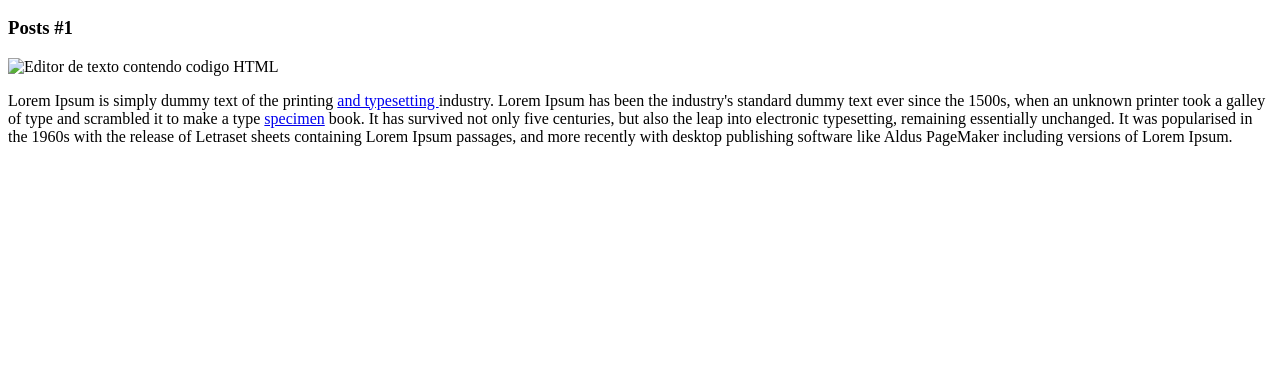
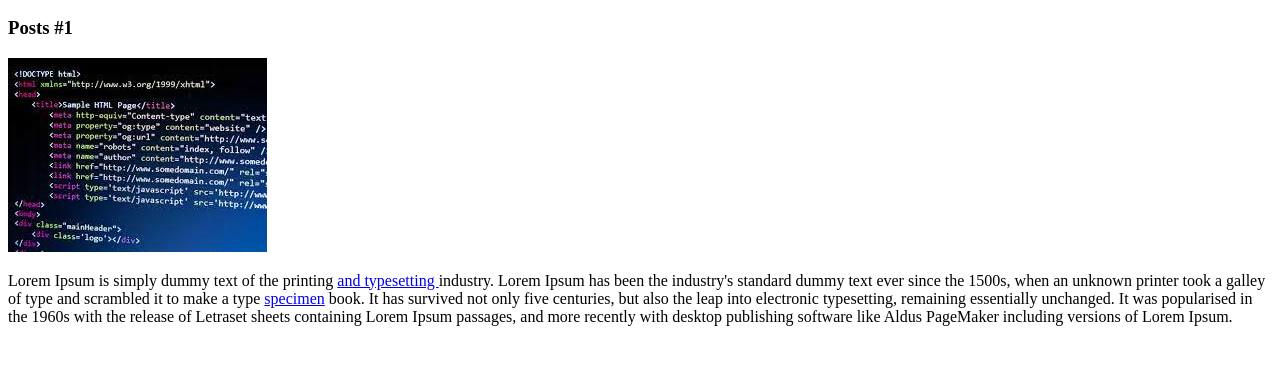
Before and after one commit to Djalmapinheiro/Curso-HTML-5-, a plain HTML site: page index.html in a window 1280 px wide. Shown: the part 263-628 px from the top of the page. Drawn offline with Linux system fonts and the light colour scheme.

Commit message:
Inserir ImagemHTML

```diff
--- a/index.html
+++ b/index.html
@@ -16,7 +16,7 @@
        <article>
            <header>
                <h3>Posts #1</h3>
-               <img src="Htmlcode" alt="Editor de texto contendo codigo HTML">
+               <img src="Htmlcode.jfif" alt="Editor de texto contendo codigo HTML">
            </header>
            <p>
             Lorem Ipsum is simply dummy text of the printing  <a href="https://www.linkedin.com/in/djalma-junior-bba4887a/" target="_blank"> and typesetting </a> industry. Lorem Ipsum has been the industry's standard dummy text ever since the 1500s, when an unknown printer took a galley of type and scrambled it to make a type <a href="mailto:junior.djalma@gmail.com">specimen</a> book. It has survived not only five centuries, but also the leap into electronic typesetting, remaining essentially unchanged. It was popularised in the 1960s with the release of Letraset sheets containing Lorem Ipsum passages, and more recently with desktop publishing software like Aldus PageMaker including versions of Lorem Ipsum.
```
